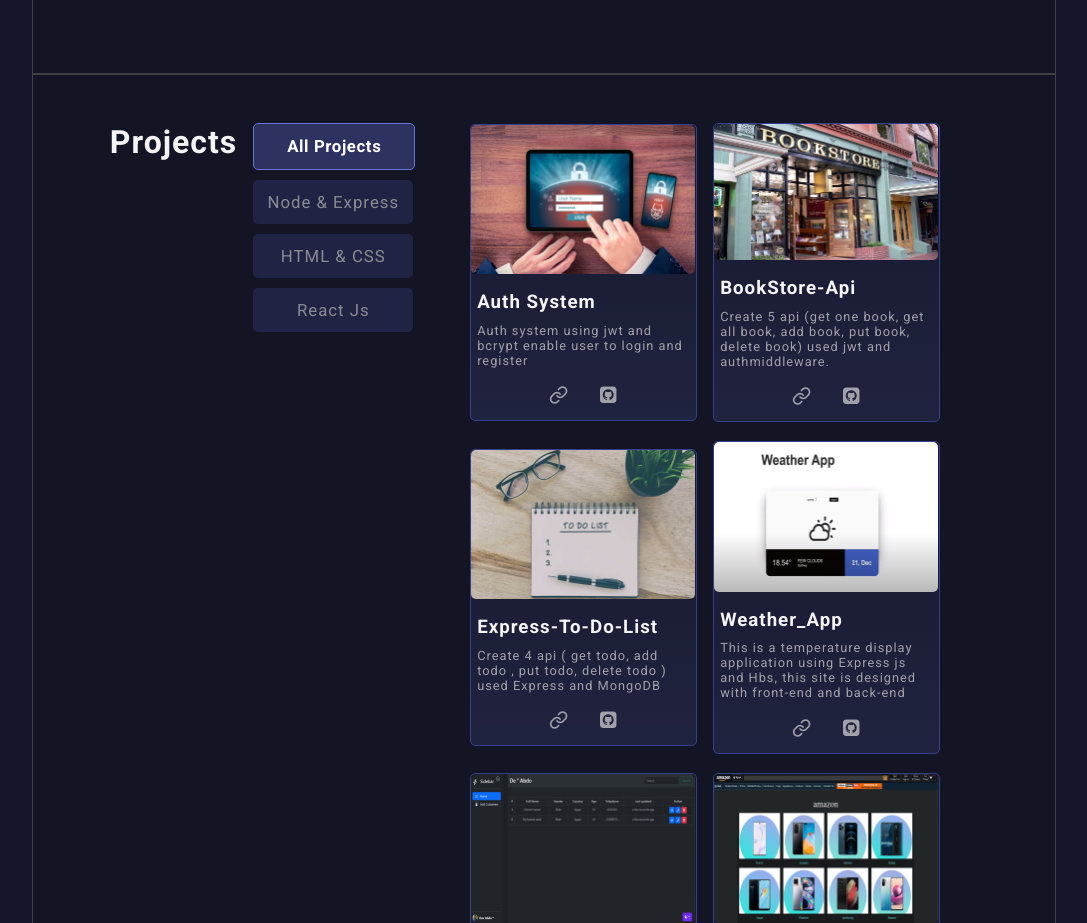
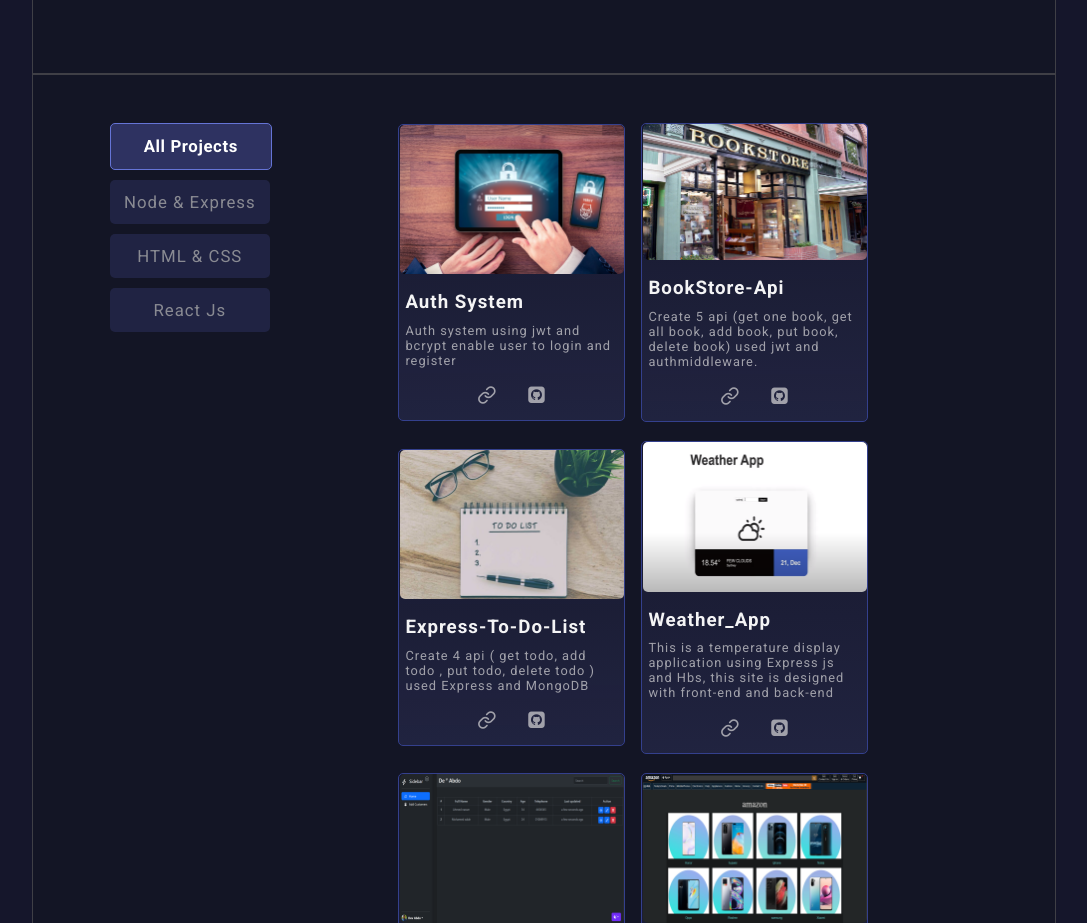
Before and after one commit to AbdulrhamnHelmy/portfolio, a React (Vite) app: page / in a window 1280 px wide. Shown: the part 1300-2223 px from the top of the page, without its empty margins (96-1183 px from the left). Built offline with nearby package versions, Linux system fonts and the light colour scheme.

Commit message:
Update Main.jsx

```diff
--- a/src/componants/5-main/Main.jsx
+++ b/src/componants/5-main/Main.jsx
@@ -18,7 +18,6 @@ function Main() {
   };
   return (
     <main id="main" className="flex">
-      <h1 style={{color:"var(--title)"}}>Projects</h1>
       <section className=" flex left-section">
         <button
           onClick={() => {
```
